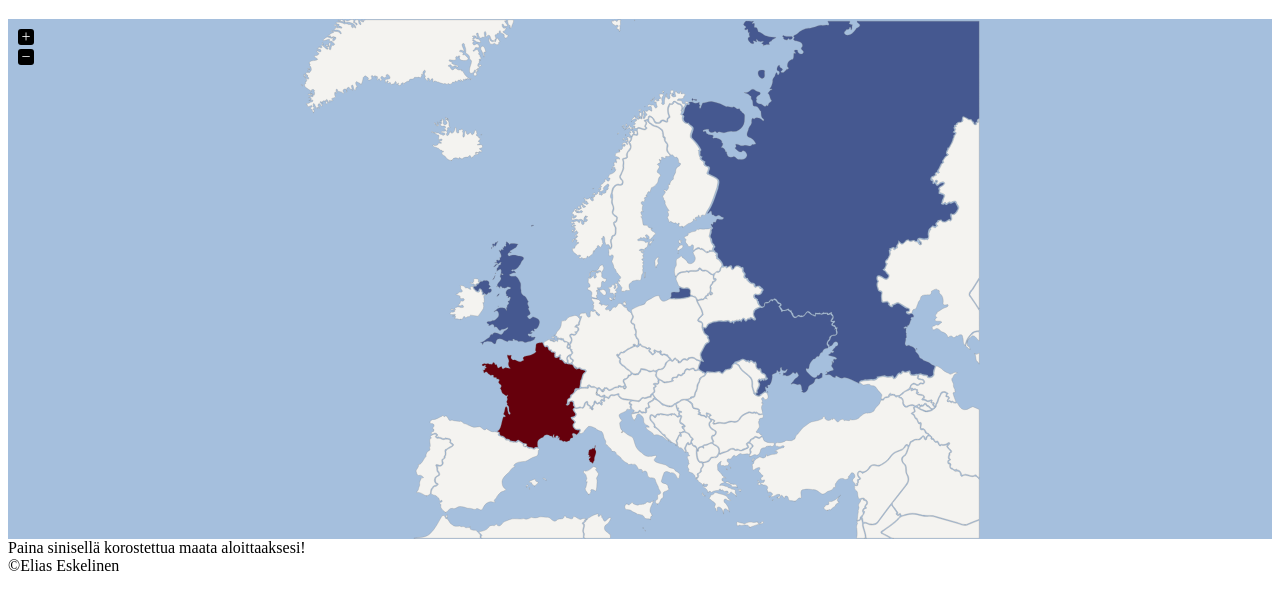
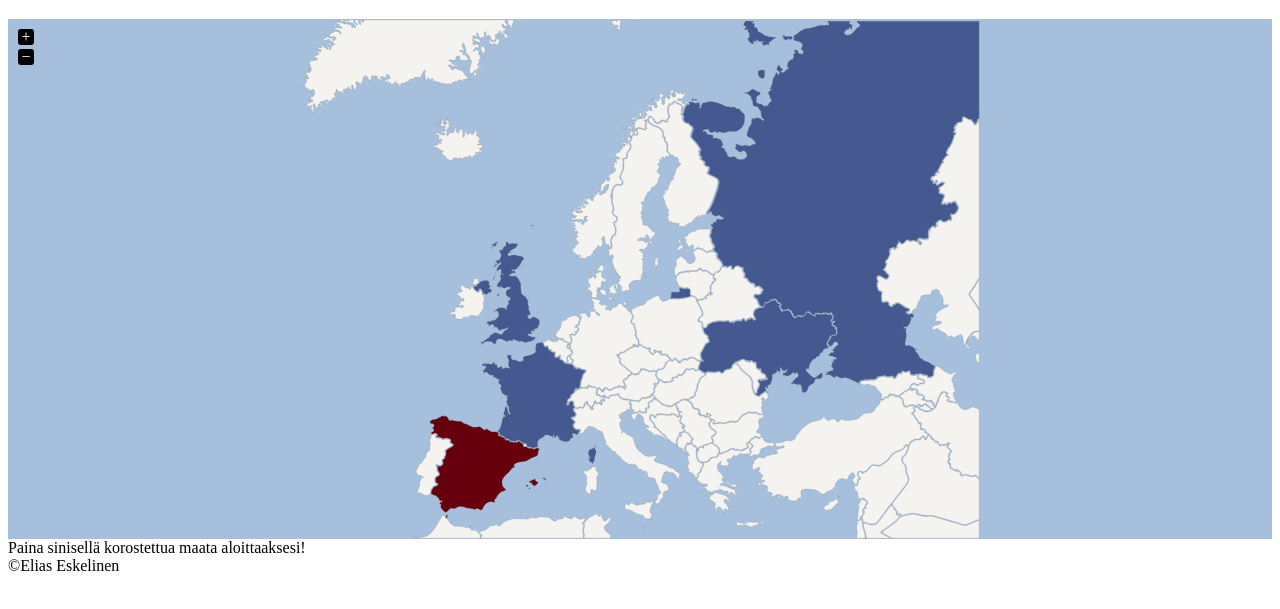
Before and after one commit to elias-eskelinen/elias-eskelinen.github.io, a plain HTML site: page index.html in a window 1280 px wide. Shown: the part 61-670 px from the top of the page. Drawn offline with nearby package versions, Linux system fonts and the light colour scheme.

Commit message:
Update index.html

```diff
--- a/index.html
+++ b/index.html
@@ -18,10 +18,10 @@
 
       jQuery(document).ready(function () {
       // Store currentRegion
-      var currentRegion = 'fr';
+      var currentRegion = 'es';
 
       // List of Regions we'll let clicks through for
-      var enabledRegions = ['sp', 'ua', 'gb', 'fr', 'ru'];
+      var enabledRegions = ['es', 'ua', 'gb', 'fr', 'ru'];
       var sums = ["Espanja", "Ukraina", "IB", "Ranska", "Venäjä"];
       var breads = ["1", "2", "3", "4", "5"];
 	  var urls = ["https://www.theguardian.com/global-development/2019/apr/14/rape-abuse-claims-spains-strawberry-industry", "https://yle.fi/uutiset/3-10757973", "https://yle.fi/uutiset/3-10683262", "https://www.nytimes.com/2019/04/29/opinion/europe-integration.html", ""];
@@ -31,9 +31,9 @@
           showTooltip: true,
           selectedColor: '#66000c',
           hoverColor: null,
-          selectedRegions: ['fr'],
+          selectedRegions: ['es'],
           colors: {
-          sp: '#455890',
+          es: '#455890',
           fr: '#455890',
           gb: '#455890',
           ua: '#455890',
```
